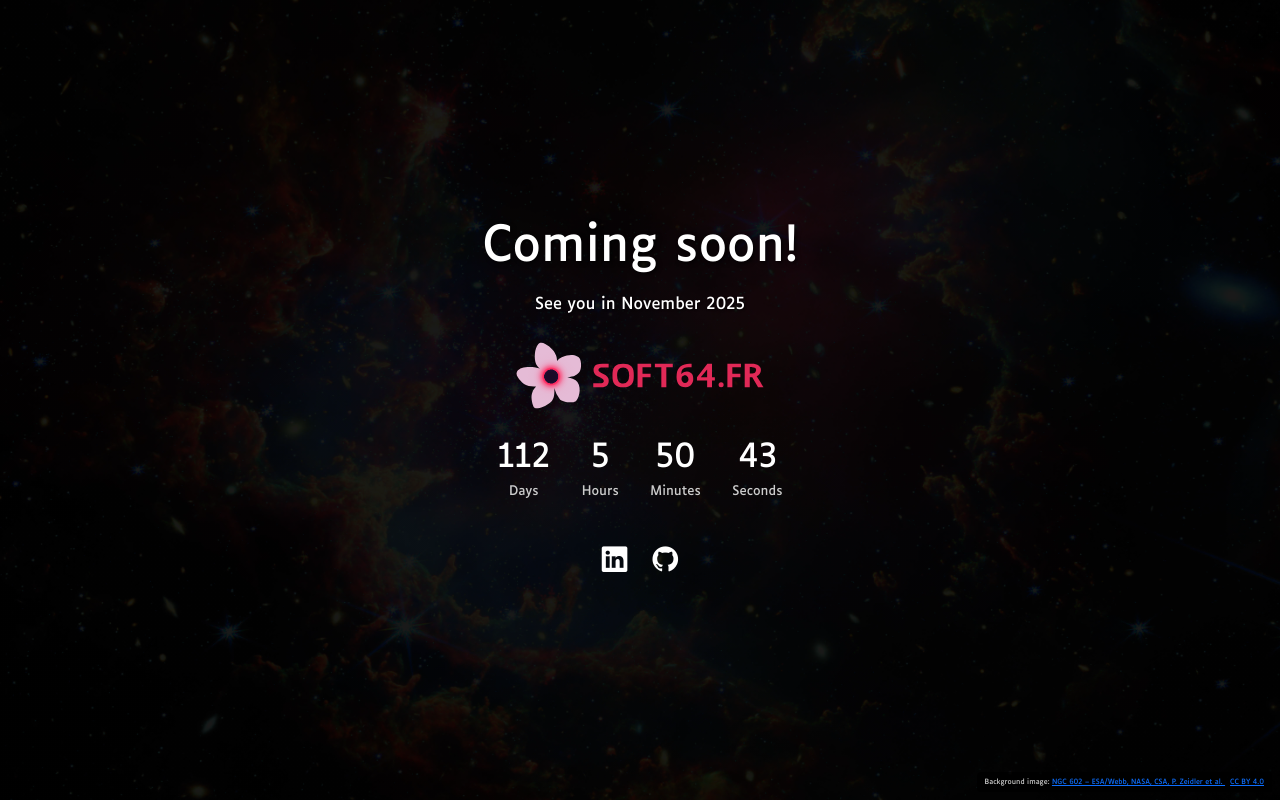
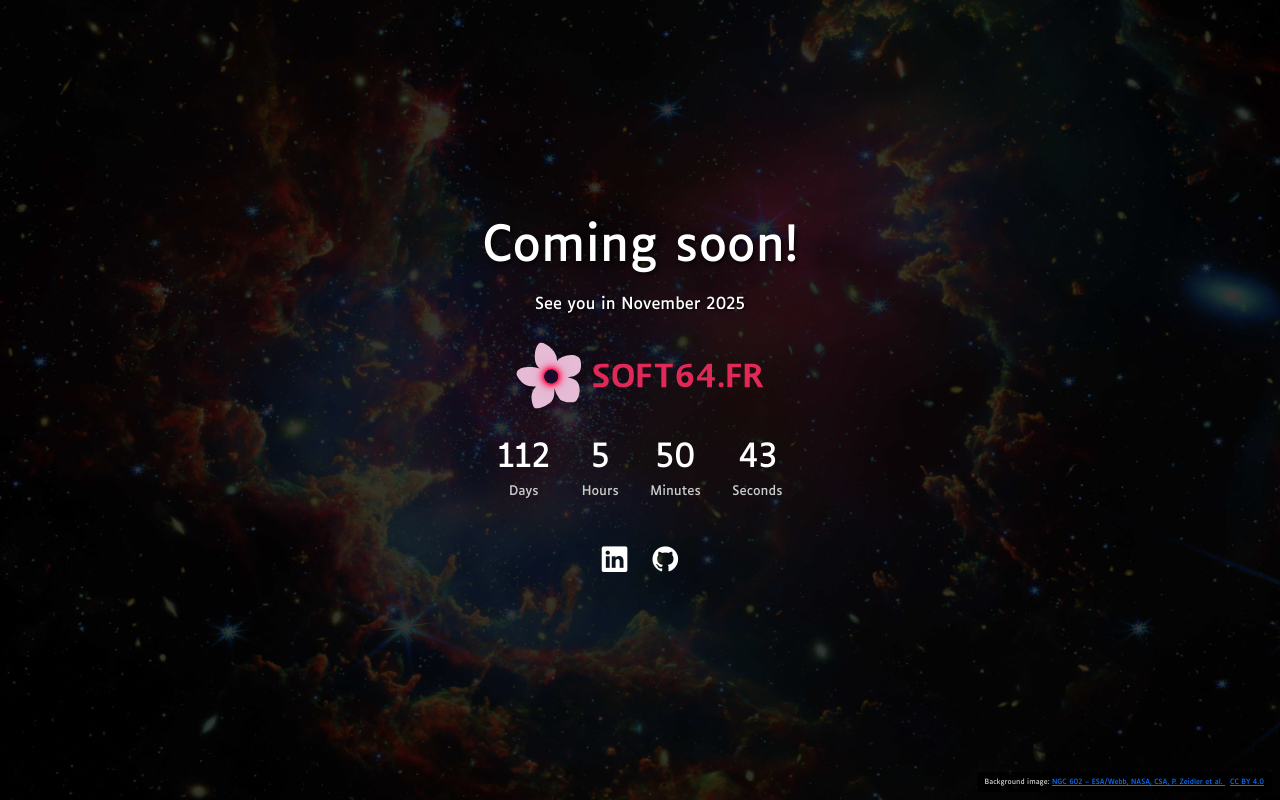
Before and after one commit to soft64fr/soft64fr.github.io, a plain HTML site: page index.html in a window 1280 px wide. Drawn offline with nearby package versions, Linux system fonts and the light colour scheme.

Commit message:
refactor style.css: Change background transparency

```diff
--- a/style.css
+++ b/style.css
@@ -18,7 +18,7 @@
 
 body {
   background:
-    linear-gradient(rgba(0, 0, 0, 0.9), rgba(0, 0, 0, 0.9)),
+    linear-gradient(rgba(0, 0, 0, 0.8), rgba(0, 0, 0, 0.8)),
     url('webb-NGC\ 602.jpg');
   background-size: cover;
   background-position: center;
```
